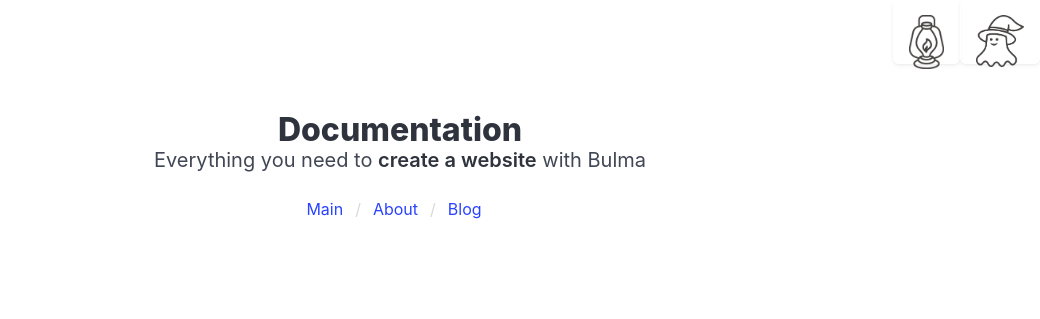
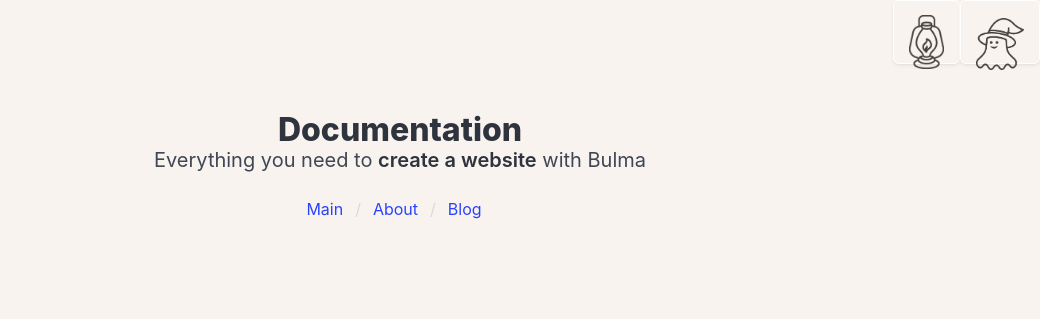
Before and after one commit to riikooo/custom_blog, a React (Vite) app in the folder custom_blog_react/: page /about in a window 1280 px wide. Shown: the top 319 px of the page, without its empty margins (240-1280 px from the left). Built offline with nearby package versions, Linux system fonts and the light colour scheme; the HTML template or start-up script is replaced by a standard one.

Commit message:
ダークモードの切り替え完了

```diff
--- a/custom_blog_react/src/App.tsx
+++ b/custom_blog_react/src/App.tsx
@@ -3,12 +3,14 @@ import {
   RouterProvider,
   // Navigate,
 } from "react-router-dom";
+import { useState } from 'react';
 import { Header } from './components/Header'
 import Footer from './components/Footer'
 import { Main } from './components/Main'
 import { About } from "./components/About";
 import { Blog } from "./components/Blog";
 import ErrorPage from "./ErrorPage";
+import './index.css';
 
 const router = createBrowserRouter([
   {
@@ -27,14 +29,20 @@ const router = createBrowserRouter([
 ]);
 
 function App() {
+  const [darkModeButton, setDarkModeButton] = useState(false);
+
+  const darkModeChange = () => {
+    setDarkModeButton(!darkModeButton);
+  };
+
   return (
-    <>
-      <Header />
+    <div className={`Mode ${darkModeButton ? "dark" : "light"}`}>
+      <Header darkModeChange={darkModeChange} />
       <div style={{ marginBottom: '100px' }} />
       <RouterProvider router={router} />
       <div style={{ marginTop: '100px' }} />
       <Footer />
-    </>
+    </div>
   );
 }
 
--- a/custom_blog_react/src/components/DarkModeButton.tsx
+++ b/custom_blog_react/src/components/DarkModeButton.tsx
@@ -4,16 +4,17 @@ import 'bulma/css/bulma.css';
 import noneDark from '../assets/17992.png'
 import dark from '../assets/17943.png'
 
-export function DarkModeButton() {
+export function DarkModeButton({ onClick }) {
+
   return (
     <>
       <div className="dark-mode">
-        <button className="button is-outlined" >
+        <button className="button is-outlined" onClick={onClick}>
         <figure className="image noneDark">
             <img src={noneDark} />
           </figure>
         </button>
-        <button className="button is-outlined">
+        <button className="button is-outlined" onClick={onClick}>
           <figure className="image is-48x48 dark">
             <img src={dark} />
           </figure>
--- a/custom_blog_react/src/components/Header.tsx
+++ b/custom_blog_react/src/components/Header.tsx
@@ -3,11 +3,11 @@ import 'bulma/css/bulma.css';
 import '../index.css';
 import { DarkModeButton } from './DarkModeButton';
 
-export function Header() {
+export function Header({ darkModeChange }) {
   return (
     <>
       <section className="hero">
-        <DarkModeButton />
+        <DarkModeButton  onClick={darkModeChange}/>
         <div className="hero-body">
           <p className="title has-text-centered">
             Documentation
--- a/custom_blog_react/src/index.css
+++ b/custom_blog_react/src/index.css
@@ -32,5 +32,17 @@
 }
 
 .dark {
-  padding-top: 7px;
+  padding-top: 10px;
 }
+
+.Mode.dark {
+  background-color: #3a383b;
+  color: #e1e1e1;
+  transition: all 0.5s;
+}
+
+.Mode.light {
+  background-color: #F8F3EF;
+  color: #353535;
+  transition: all 0.5s;
+}
```
